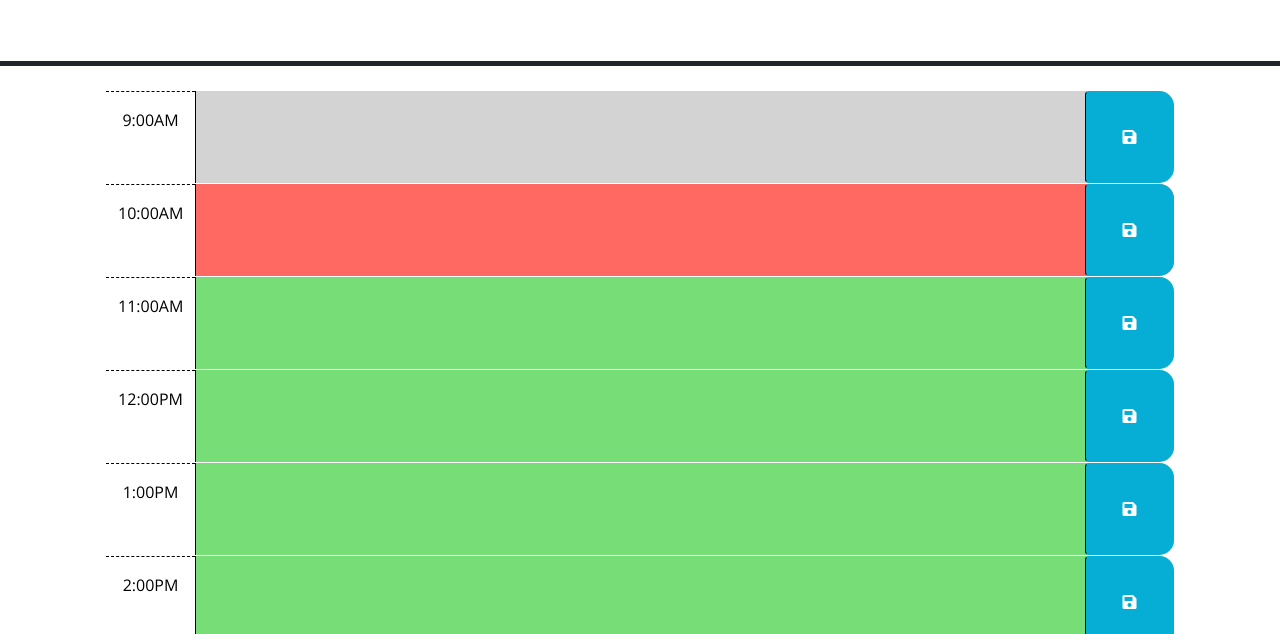
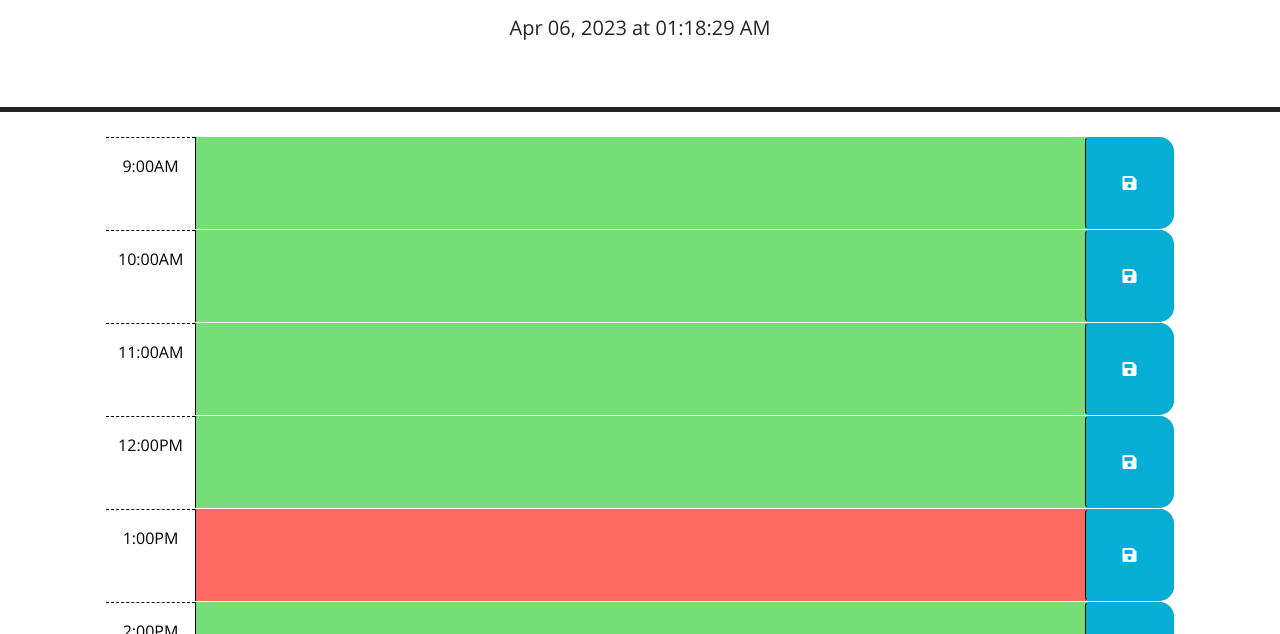
Before and after one commit to Kaidenparcher/Work-Day-Scheduler, a plain HTML site: page index.html in a window 1280 px wide. Shown: the part 166-800 px from the top of the page. Drawn offline with nearby package versions, Linux system fonts and the light colour scheme.

Commit message:
add in reset.css

```diff
--- a/assets/script.js
+++ b/assets/script.js
@@ -27,7 +27,15 @@ $(function () {
   // Get the hour from the time-block id
   var timeBlockHour = parseInt(timeBlockId.split('-')[1]);
 
-
+  // Compare the time-block hour to the current hour and apply the appropriate class
+  if (timeBlockHour < currentHour) {
+    $(this).removeClass('present future').addClass('past');
+  } else if (timeBlockHour === currentHour) {
+    $(this).removeClass('past future').addClass('present');
+  } else {
+    $(this).removeClass('past present').addClass('future');
+  }
+  });
 
   // Select the save buttons
   var saveButtons = $('.saveBtn');
--- a/index.html
+++ b/index.html
@@ -19,6 +19,7 @@
       rel="stylesheet"
     />
     <script src="https://cdn.jsdelivr.net/npm/dayjs"></script>
+    <link rel="stylesheet" href="./assets/reset.css" />
     <link rel="stylesheet" href="./assets/style.css" />
     <title>Work Day Scheduler</title>
   </head>
```
Also changed, not shown: assets/reset.css (added).
